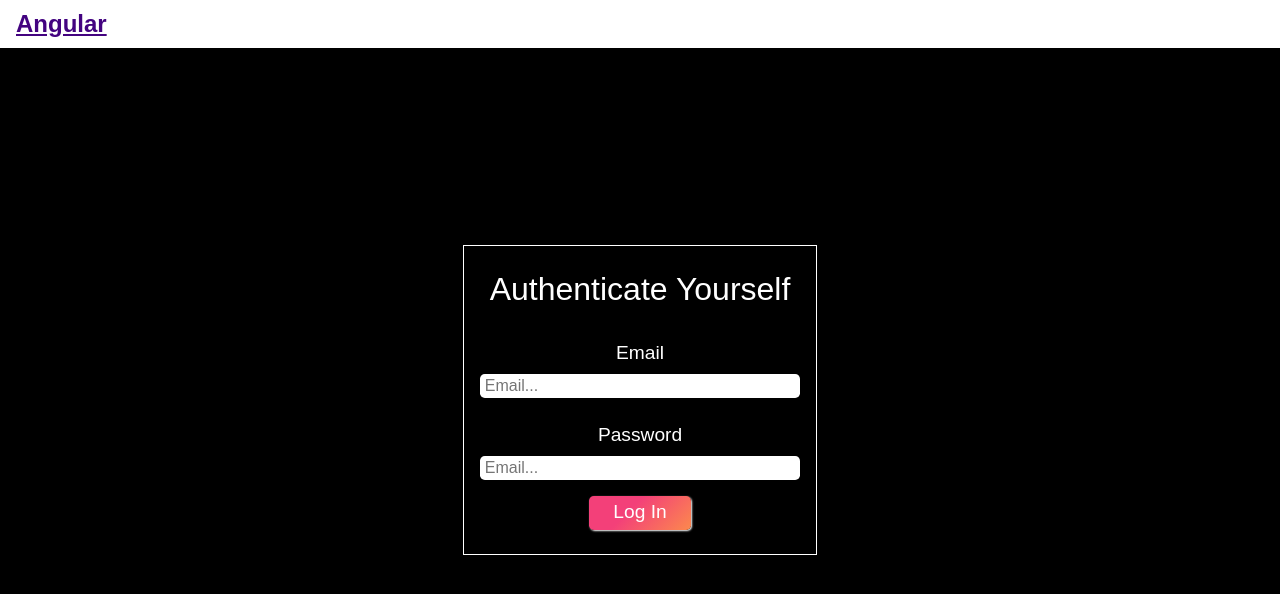
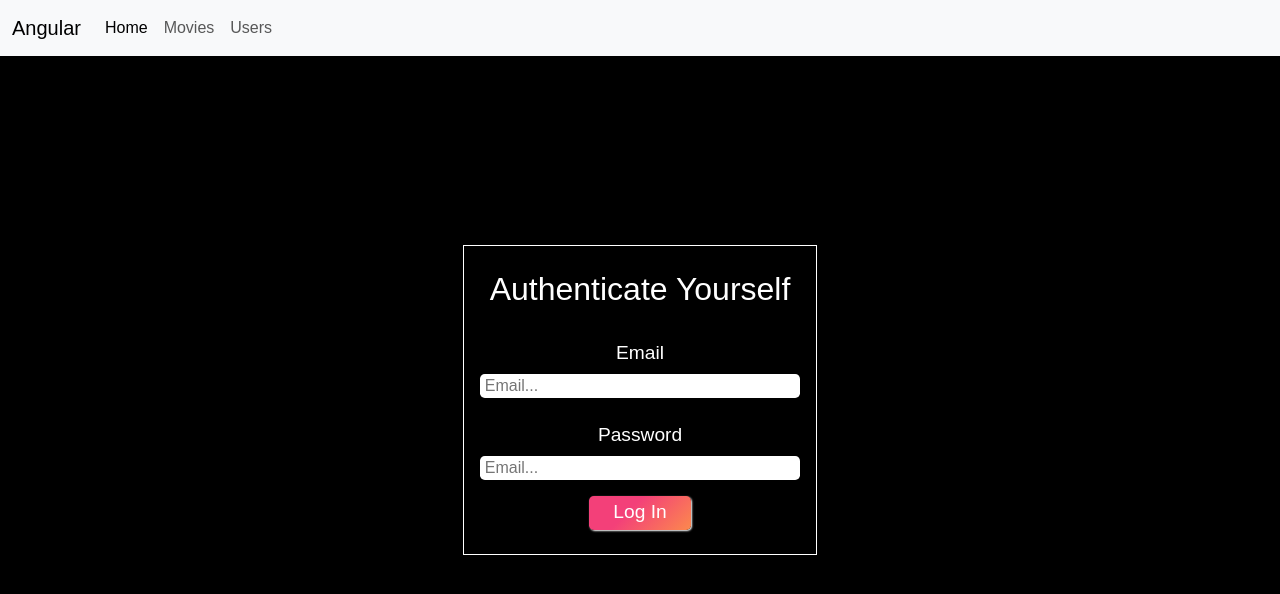
Before and after one commit to Vinayak-Garudi/movies-angular, an Angular app: page /auth in a window 1280 px wide. Shown: the top 594 px of the page. Built offline with nearby package versions, Linux system fonts and the light colour scheme; no server answers.

Commit message:
lazy loading

```diff
--- a/src/app/app-routing.module.ts
+++ b/src/app/app-routing.module.ts
@@ -8,7 +8,12 @@ import { MoviesComponent } from './components/movies/movies.component';
 const routes: Routes = [
   { path: '', title: 'Home', component: HomeComponent, canActivate: [AuthGuard] },
   { path: 'auth', title: 'Authentication', component: LoginComponent },
-  { path: 'movies', title: 'Movies', component: MoviesComponent }
+  { path: 'movies', title: 'Movies', component: MoviesComponent },
+  {
+    path: 'users', loadChildren: () => import('./lazy-loading/lazy-loading.module').then(mod => {
+      return (mod.LazyLoadingModule)
+    })
+  }
 ];
 
 @NgModule({
--- a/src/app/components/navbar/navbar.component.html
+++ b/src/app/components/navbar/navbar.component.html
@@ -1,5 +1,28 @@
 <div class="navContainer">
-    <div class="navHead">
-        Angular
-    </div>
+    <nav class="navbar navbar-expand-lg bg-body-tertiary">
+        <div class="container-fluid">
+            <a class="navbar-brand" routerLink="/">Angular</a>
+            <button class="navbar-toggler" type="button" data-bs-toggle="collapse"
+                data-bs-target="#navbarSupportedContent" aria-controls="navbarSupportedContent" aria-expanded="false"
+                aria-label="Toggle navigation">
+                <span class="navbar-toggler-icon"></span>
+            </button>
+            <div class="collapse navbar-collapse" id="navbarSupportedContent">
+                <ul class="navbar-nav me-auto mb-2 mb-lg-0">
+                    <li class="nav-item">
+                        <a class="nav-link active" aria-current="page" routerLink="/">Home</a>
+                    </li>
+                    <li class="nav-item">
+                        <a class="nav-link" routerLink="/movies">Movies</a>
+                    </li>
+                    <!-- <li class="nav-item">
+                        <a class="nav-link" routerLink="/lazy/admin">Admin</a>
+                    </li> -->
+                    <li class="nav-item">
+                        <a class="nav-link" routerLink="/users">Users</a>
+                    </li>
+                </ul>
+            </div>
+        </div>
+    </nav>
 </div>
--- /dev/null
+++ b/src/app/lazy-loading/users/users.component.html
@@ -0,0 +1 @@
+<p>users works!</p>
```
Also changed, not shown: src/app/lazy-loading/lazy-loading-routing.module.ts (added, +14 -0 lines), src/app/lazy-loading/lazy-loading.module.ts (added, +18 -0 lines), src/app/lazy-loading/users/users.component.ts (added, +10 -0 lines), src/app/modules/lazy-loading/lazy-loading.module.ts (deleted, +0 -12 lines), src/app/lazy-loading/users/users.component.css (added), 1 other file (tests, documents, lock files or other folders).
